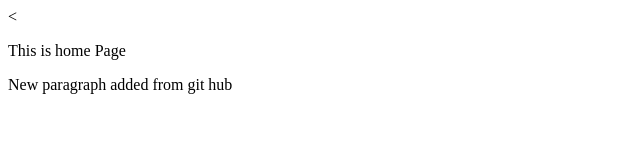
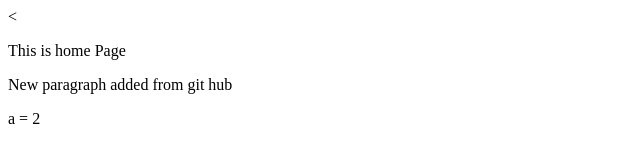
Before and after one commit to rupeshsm/git-test0, a plain HTML site: page home.html in a window 1280 px wide. Shown: the full height of the page, 0-640 px from the left. Drawn offline with Linux system fonts and the light colour scheme.

Commit message:
var added

```diff
--- a/home.html
+++ b/home.html
@@ -7,6 +7,7 @@
   <body>
     <p>This is home Page</p>
     <p> New paragraph added from git hub</p>
+    a = 2
 
   </body>
 </html>
```
